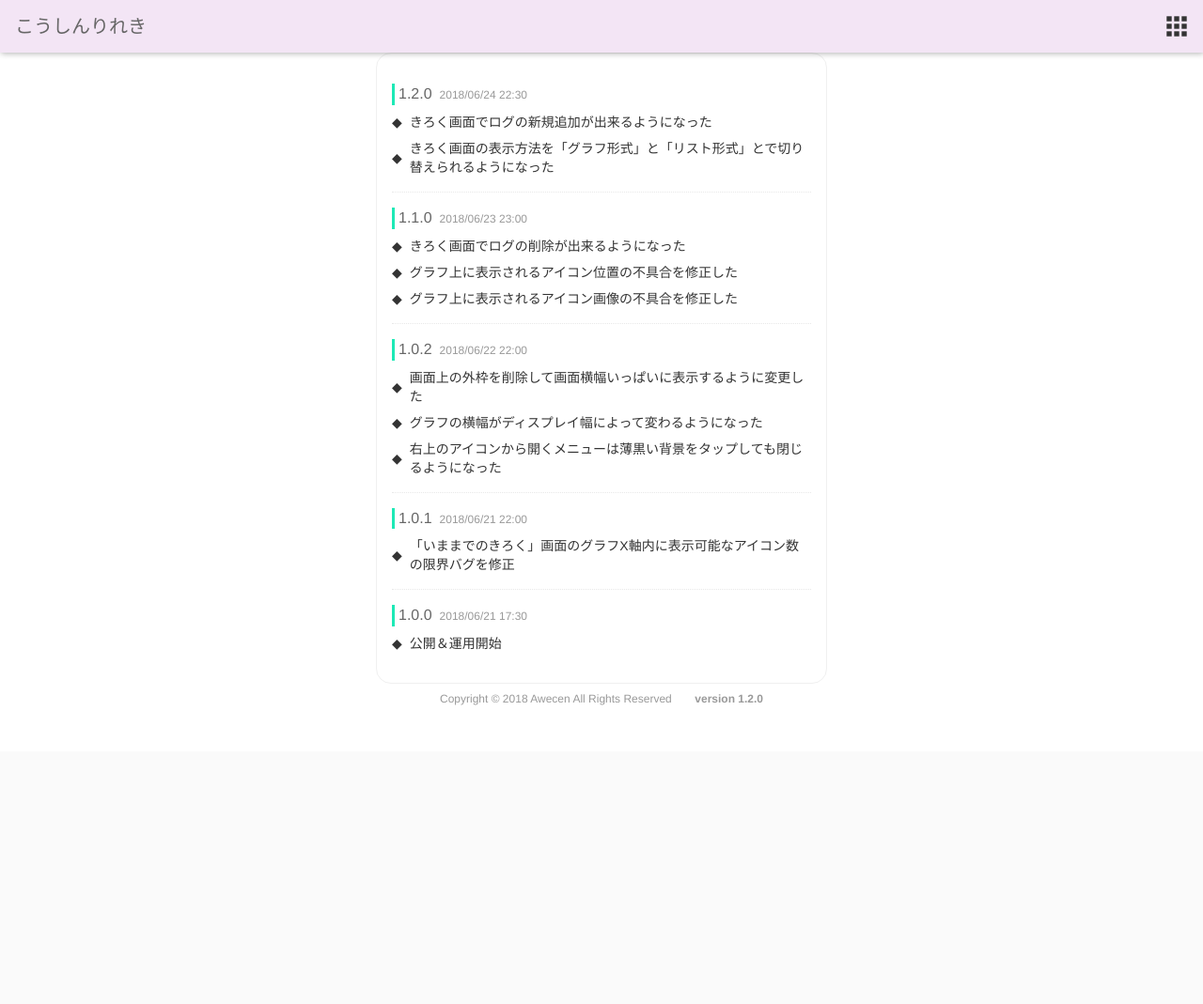
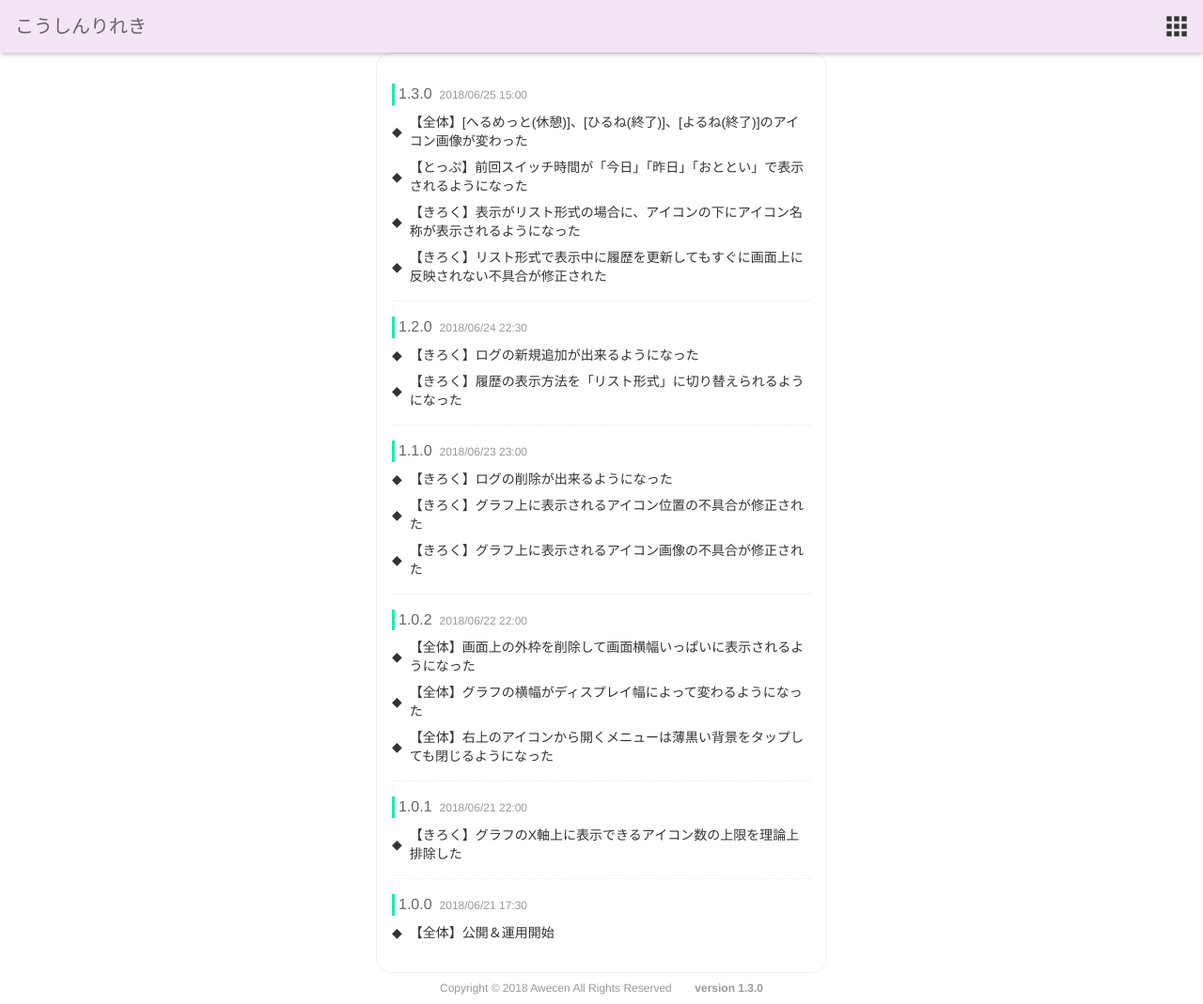
Before and after one commit to awecen/web.multi_switch, a Django app: template templates/multi_switch/whatsnew.html in a window 1280 px wide. Shown: the whole page at 94% size. Before the commit the page ends 751 px from the top, so only its background shows below. Run offline with Django 3.2, Linux system fonts and the light colour scheme; the template is opened without the code that fills it, so the values that code supplies are empty; some libraries are stand-ins or nearby versions.

Commit message:
#000020 modified reload when updating logs in the list screen

```diff
--- a/static/multi_switch/js/logs.js
+++ b/static/multi_switch/js/logs.js
@@ -52,6 +52,8 @@ let Logs = {
                     Base.toggleLoadingScreen("hide"); // ロード画面非表示
                     Logs.setIconsToGraph(
                         new Date($('.date-selector .now-date').attr('data-date'))); // アイコン再描画
+                    Logs.setLogsToList(
+                        new Date($('.date-selector .now-date').attr('data-date'))); // アイコン再描画
                     libraryTools.popSimpleToast('ログを削除しました。');
                 });
             });
@@ -72,6 +74,8 @@ let Logs = {
                     Logs.getLogs(function(){
                         Logs.setIconsToGraph(
                             new Date($('.date-selector .now-date').attr('data-date')));
+                        Logs.setLogsToList(
+                            new Date($('.date-selector .now-date').attr('data-date')));
                         $('.log-detail').hide(); // 詳細ダイアログOFF
                         Base.toggleLoadingScreen("hide"); // ロード画面OFF
                         libraryTools.popSimpleToast('ログを更新しました。');
@@ -82,6 +86,8 @@ let Logs = {
                 Logs.addNewLog(function(){
                     Logs.getLogs(function(){
                         Logs.setIconsToGraph(
+                            new Date($('.date-selector .now-date').attr('data-date')));
+                        Logs.setLogsToList(
                             new Date($('.date-selector .now-date').attr('data-date')));
                         $('.log-detail').hide(); // 詳細ダイアログOFF
                         Base.toggleLoadingScreen("hide"); // ロード画面OFF
--- a/static/multi_switch/js/whatsnew.js
+++ b/static/multi_switch/js/whatsnew.js
@@ -8,25 +8,31 @@ let Whatsnew = {
     },
 
     showInfo: function(){
+        Whatsnew.appendInfoRowElement('1.3.0', '2018/06/25 15:00', [
+            '【全体】[へるめっと(休憩)]、[ひるね(終了)]、[よるね(終了)]のアイコン画像が変わった',
+            '【とっぷ】前回スイッチ時間が「今日」「昨日」「おととい」で表示されるようになった',
+            '【きろく】表示がリスト形式の場合に、アイコンの下にアイコン名称が表示されるようになった',
+            '【きろく】リスト形式で表示中に履歴を更新してもすぐに画面上に反映されない不具合が修正された'
+        ]);
         Whatsnew.appendInfoRowElement('1.2.0', '2018/06/24 22:30', [
-            'きろく画面でログの新規追加が出来るようになった',
-            'きろく画面の表示方法を「グラフ形式」と「リスト形式」とで切り替えられるようになった',
+            '【きろく】ログの新規追加が出来るようになった',
+            '【きろく】履歴の表示方法を「リスト形式」に切り替えられるようになった',
         ]);
         Whatsnew.appendInfoRowElement('1.1.0', '2018/06/23 23:00', [
-            'きろく画面でログの削除が出来るようになった',
-            'グラフ上に表示されるアイコン位置の不具合を修正した',
-            'グラフ上に表示されるアイコン画像の不具合を修正した'
+            '【きろく】ログの削除が出来るようになった',
+            '【きろく】グラフ上に表示されるアイコン位置の不具合が修正された',
+            '【きろく】グラフ上に表示されるアイコン画像の不具合が修正された'
         ]);
         Whatsnew.appendInfoRowElement('1.0.2', '2018/06/22 22:00', [
-            '画面上の外枠を削除して画面横幅いっぱいに表示するように変更した',
-            'グラフの横幅がディスプレイ幅によって変わるようになった',
-            '右上のアイコンから開くメニューは薄黒い背景をタップしても閉じるようになった'
+            '【全体】画面上の外枠を削除して画面横幅いっぱいに表示されるようになった',
+            '【全体】グラフの横幅がディスプレイ幅によって変わるようになった',
+            '【全体】右上のアイコンから開くメニューは薄黒い背景をタップしても閉じるようになった'
         ]);
         Whatsnew.appendInfoRowElement('1.0.1', '2018/06/21 22:00',[
-            '「いままでのきろく」画面のグラフX軸内に表示可能なアイコン数の限界バグを修正',
+            '【きろく】グラフのX軸上に表示できるアイコン数の上限を理論上排除した',
         ]);
         Whatsnew.appendInfoRowElement('1.0.0', '2018/06/21 17:30',[
-            '公開＆運用開始',
+            '【全体】公開＆運用開始',
         ]);
 
     },
--- a/templates/multi_switch/base.html
+++ b/templates/multi_switch/base.html
@@ -58,7 +58,7 @@
     </div>
     <div class="signature">
         <div class="water-mark">Copyright © 2018 Awecen All Rights Reserved</div>
-        <div class="version">version 1.2.0</div>
+        <div class="version">version 1.3.0</div>
     </div>
     <!-- ロード画面 -->
     <div id="loading-overlay">
```
